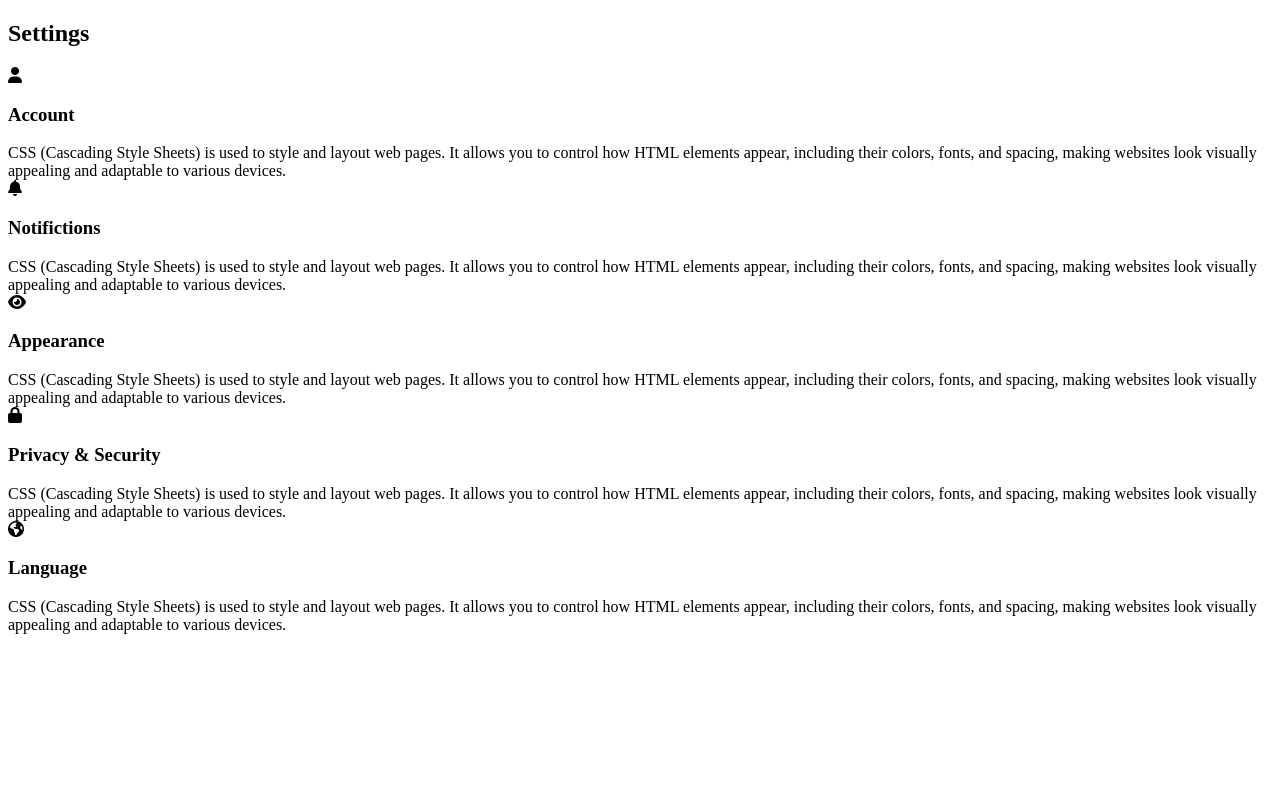
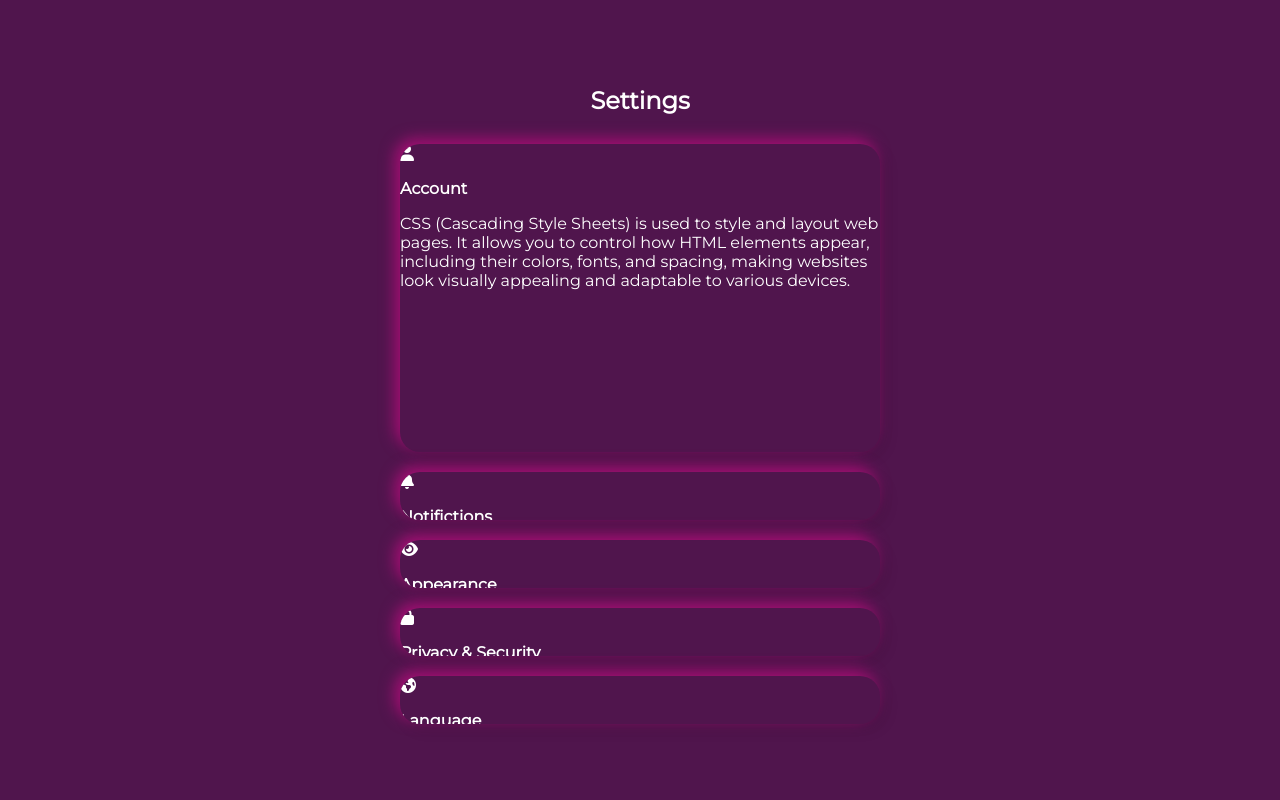
Before and after one commit to BaharAlmasiMoghaddam/25-mini-front-projects-1, a plain HTML site: page 6-expanding-cards/index.html in a window 1280 px wide. Drawn offline with Linux system fonts and the light colour scheme.

Commit message:
Done Css

```diff
--- a/6-expanding-cards/style.css
+++ b/6-expanding-cards/style.css
@@ -5,3 +5,73 @@
   --light-white: #fff;
   --accent-color: rgb(255, 11, 161);
 }
+
+* {
+  box-sizing: border-box;
+  font-size: 16px;
+}
+
+body {
+  font-family: "Montserrat", sans-serif;
+  display: flex;
+  flex-direction: column;
+  align-items: center;
+  justify-content: center;
+  min-height: 100vh;
+  margin: 0;
+  background: var(--light-purple);
+  color: var(--light-white);
+}
+
+h2 {
+  font-size: 1.5rem;
+}
+
+.container {
+  display: flex;
+  flex-direction: column;
+  height: 600px;
+  max-width: 500px;
+}
+
+.panel {
+  position: relative;
+  border-radius: 20px;
+  background: var(--light-purple);
+  height: 48px;
+  margin: 10px;
+  box-shadow: -5px -5px 15px rgba(224, 11, 143, 0.6),
+    5px 5px 15px rgba(0, 0, 0, 0.1);
+  cursor: pointer;
+  transition: flex 0.5s linear;
+  overflow: hidden;
+}
+
+.panel.active {
+  flex-grow: 5;
+}
+
+.setting-title {
+  display: flex;
+  margin: 12px 20px;
+}
+
+.setting-title h3 {
+  margin: 0 10px;
+}
+
+.panel.active .setting-title {
+  color: var(--accent-color);
+}
+
+.setting-content {
+  opacity: 0;
+  margin: 16px 20px;
+  line-height: 28px;
+  transition: opacity 0.2s ease-in;
+}
+
+.panel.active.setting-content {
+  opacity: 1;
+  transition: opacity 0.2s ease-in 0.3s;
+}
```
